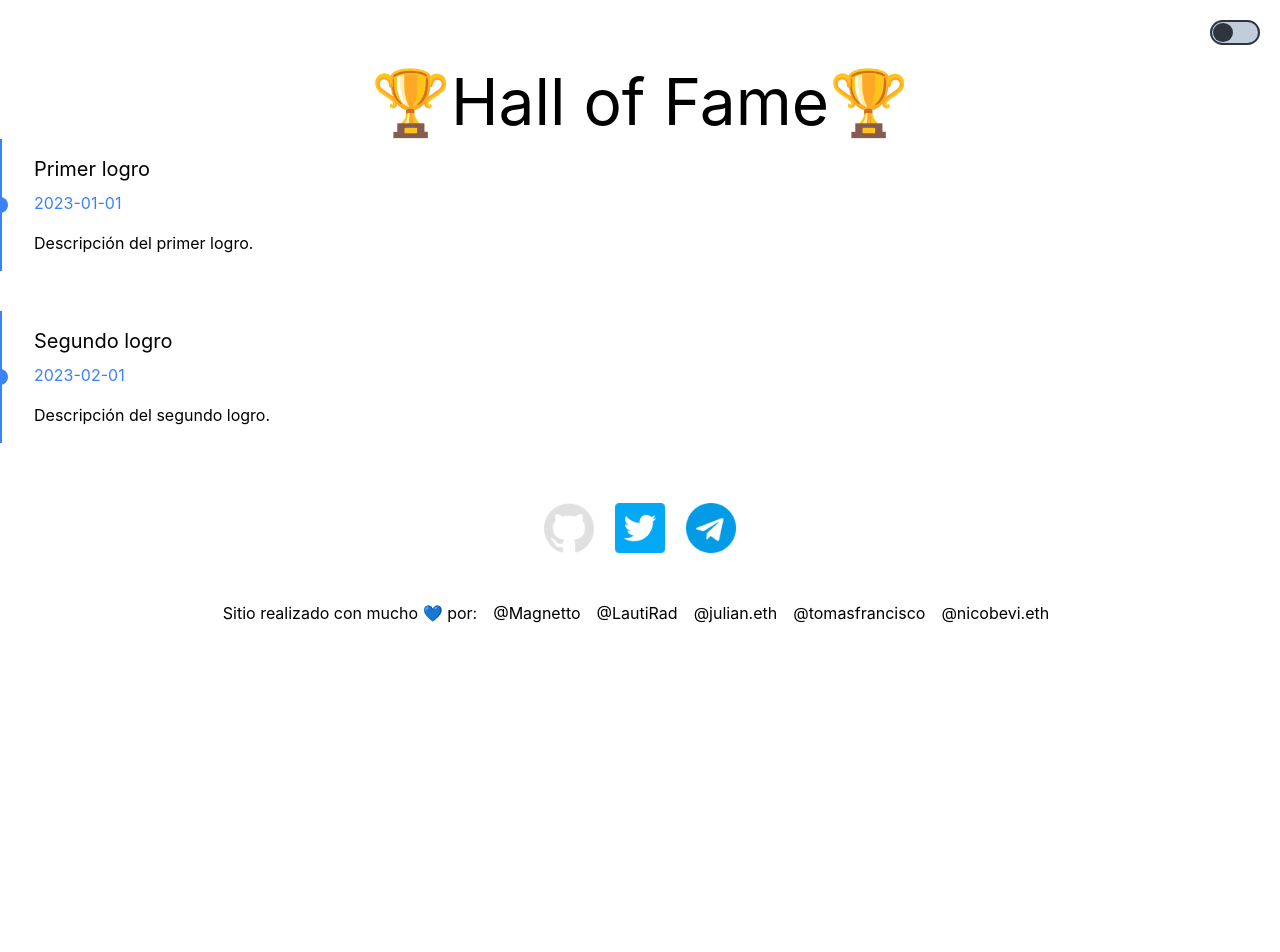
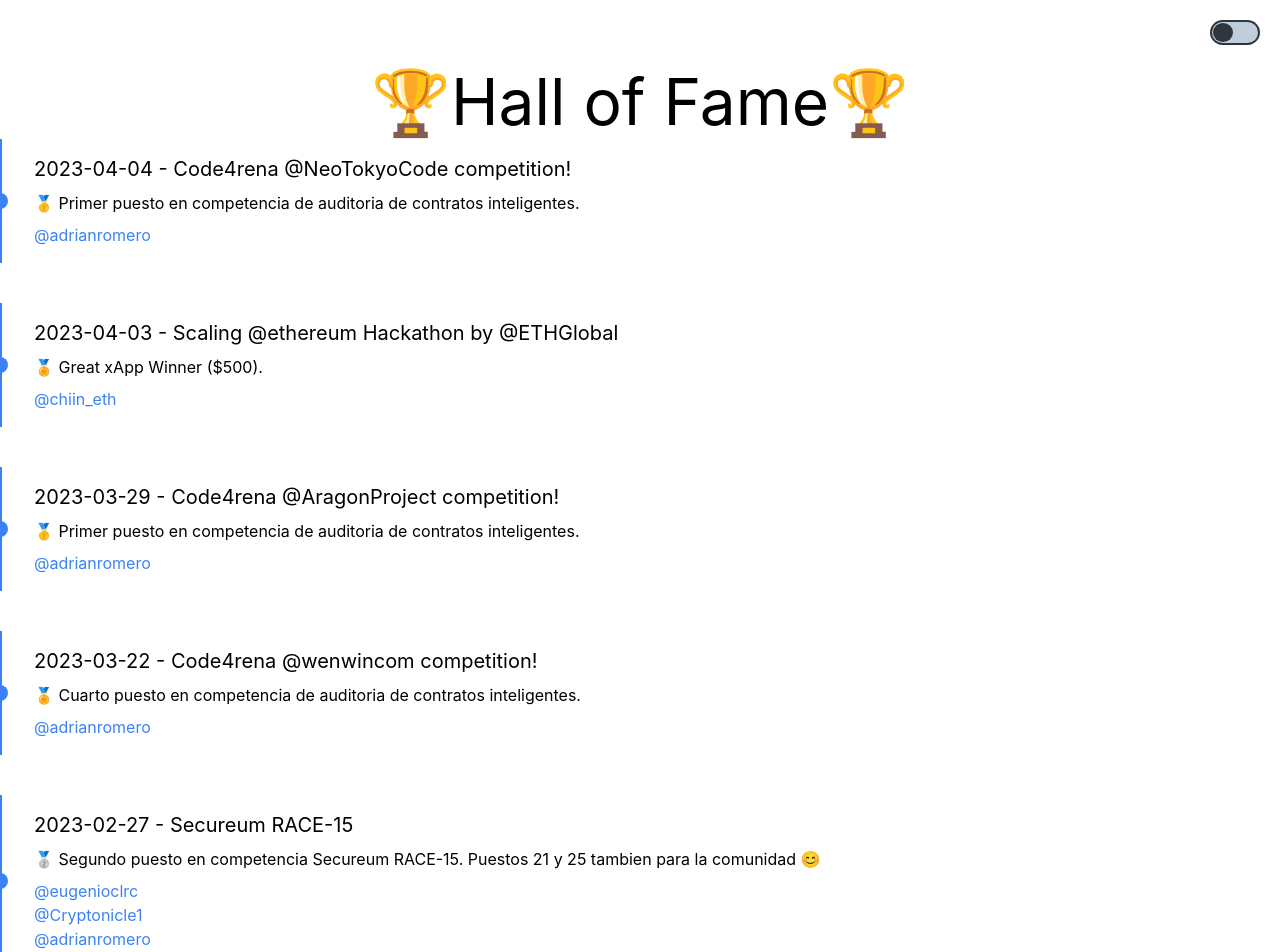
Before and after one commit to webtresclub/website, a Next.js app: page /halloffame in a window 1280 px wide. Shown: the top 952 px of the page. Before the commit the page ends 800 px from the top, so only its background shows below. Built offline with nearby package versions, Linux system fonts and the light colour scheme.

Commit message:
Agregamos logros

```diff
--- a/pages/halloffame.js
+++ b/pages/halloffame.js
@@ -9,7 +9,7 @@ import Footer from '../components/Footer';
 import Social from '../components/Social';
 import TweetEmbed from '../components/TweetEmbed';
 
-function TimelineCard({ title, date, description, tweetUrl }) {
+function TimelineCard({ title, date, description, participants, tweetUrl }) {
   const { theme } = useTheme();
   const textColor = theme === 'dark' ? 'text-white' : 'text-black';
 
@@ -21,9 +21,11 @@ function TimelineCard({ title, date, description, tweetUrl }) {
       </div>
       <div className="relative z-10">
         <div className={`bg-${theme === 'dark' ? 'gray-900' : 'gray-100'} rounded-lg p-4 w-full`}>
-          <h3 className="text-xl mb-2">{title}</h3>
-          <h4 className="text-blue-500 mb-4">{date}</h4>
+          <h3 className="text-xl mb-2">
+            {date} - {title}
+          </h3>
           <p>{description}</p>
+          {participants && <Participants participants={participants} />}
           {tweetUrl && <TweetEmbed tweetUrl={tweetUrl} />}
         </div>
       </div>
@@ -31,19 +33,109 @@ function TimelineCard({ title, date, description, tweetUrl }) {
   );
 }
 
+function sortAchievementsByDate(a, b) {
+  const dateA = new Date(a.date);
+  const dateB = new Date(b.date);
+  return dateB - dateA;
+}
+
+function Participants({ participants }) {
+  return (
+    <ul className="mt-2">
+      {participants.map((participant, index) => (
+        <li key={index}>
+          <a
+            href={participant}
+            target="_blank"
+            rel="noopener noreferrer"
+            className="text-blue-500 hover:text-blue-700"
+          >
+            @{participant.split('/').pop()}
+          </a>
+        </li>
+      ))}
+    </ul>
+  );
+}
+
 const achievements = [
   {
-    title: 'Primer logro',
-    date: '2023-01-01',
-    description: 'Descripción del primer logro.',
-    tweetUrl: 'https://twitter.com/PatoBullrich/status/1643631502935072772', // Ejemplo de enlace de tweet
+    title: 'CTF Defi Wonderland - Connext',
+    date: '2022-08-13',
+    description:
+      '🥇 Primer puesto en el CTF organizado por Defi Wonderland y Connext para la ETHLatam 2022.',
+    participants: [
+      'https://twitter.com/nicobevi_eth',
+      'https://twitter.com/0xJuancito',
+      'https://twitter.com/eugenioclrc',
+      'https://twitter.com/mateomolinari__',
+      'https://twitter.com/magnetto_eth',
+      'https://twitter.com/rotcivegaf',
+    ],
+    tweetUrl: 'https://twitter.com/DeFi_Wonderland/status/1558453144387985410?s=20', // Ejemplo de enlace de tweet
   },
   {
-    title: 'Segundo logro',
-    date: '2023-02-01',
-    description: 'Descripción del segundo logro.',
+    title: 'Scaling @ethereum Hackathon by @ETHGlobal',
+    date: '2023-04-03',
+    description: '🏅 Great xApp Winner ($500).',
+    participants: ['https://twitter.com/chiin_eth'],
+    tweetUrl: 'https://twitter.com/ConnextNetwork/status/1642889253913763841',
   },
   // Agrega más logros aquí
+  {
+    title: 'Code4rena @NeoTokyoCode competition!',
+    date: '2023-04-04',
+    description: '🥇 Primer puesto en competencia de auditoria de contratos inteligentes.',
+    participants: ['https://twitter.com/adrianromero'],
+    tweetUrl: 'https://twitter.com/code4rena/status/1643440655044341762?s=20',
+  },
+  {
+    title: 'Code4rena @AragonProject competition!',
+    date: '2023-03-29',
+    description: '🥇 Primer puesto en competencia de auditoria de contratos inteligentes.',
+    participants: ['https://twitter.com/adrianromero'],
+    tweetUrl: 'https://twitter.com/code4rena/status/1641197035025203201?s=20',
+  },
+  {
+    title: 'Code4rena @wenwincom competition!',
+    date: '2023-03-22',
+    description: '🏅 Cuarto puesto en competencia de auditoria de contratos inteligentes.',
+    participants: ['https://twitter.com/adrianromero'],
+    tweetUrl: 'https://twitter.com/code4rena/status/1638618032259076096?s=20',
+  },
+  {
+    title: 'Code4rena @wenwincom competition!',
+    date: '2023-02-08',
+    description: '🏅 Cuarto puesto en competencia de auditoria de contratos inteligentes.',
+    participants: ['https://twitter.com/adrianromero'],
+    tweetUrl: 'https://twitter.com/code4rena/status/1623391984827404288?s=20',
+  },
+  {
+    title: 'Secureum RACE-15',
+    date: '2023-02-27',
+    description:
+      '🥈 Segundo puesto en competencia Secureum RACE-15. Puestos 21 y 25 tambien para la comunidad 😊',
+    participants: [
+      'https://twitter.com/eugenioclrc',
+      'https://twitter.com/Cryptonicle1',
+      'https://twitter.com/adrianromero',
+    ],
+    tweetUrl: 'https://twitter.com/TheSecureum/status/1630164347585708032',
+  },
+  {
+    title: '@InfiniteHackETH',
+    date: '2022-10-09',
+    description: '🥇 Primer puesto en @InfiniteHackETH Hackathon.',
+    participants: ['https://twitter.com/gseba_lujan'],
+    tweetUrl: 'https://twitter.com/gseba_lujan/status/1579250179785359360',
+  },
+  {
+    title: '#WEBOWCHALLENGE',
+    date: '2022-08-31',
+    description: '🥇 Primer puesto en #WEBOWCHALLENGE.',
+    participants: ['https://twitter.com/MartinPefaur'],
+    tweetUrl: 'https://twitter.com/Webowlatam/status/1565081114137460737',
+  },
 ];
 
 export default function HallOfFame() {
@@ -58,13 +150,16 @@ export default function HallOfFame() {
       <main className="flex flex-col align-center justify-center container mx-auto px-10 md:px-0">
         <h1 className={styles.title}>🏆Hall of Fame🏆</h1>
         <div className="flex flex-col items-start">
-          {achievements.map(({ title, date, description, tweetUrl }, index) => (
+          {achievements
+            .sort(sortAchievementsByDate)
+            .map(({ title, date, description, tweetUrl, participants }, index) => (
               <TimelineCard
                 key={index}
                 title={title}
                 date={date}
                 description={description}
                 tweetUrl={tweetUrl}
+                participants={participants}
               />
             ))}
         </div>
```
Lines whose indentation alone changed are shown as unchanged.
